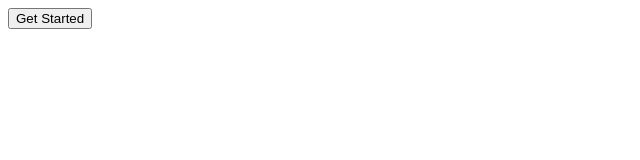
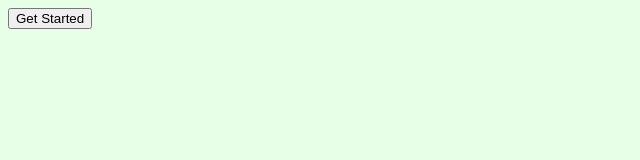
Before and after one commit to azakaria172/mid-term, a plain HTML site: page Mid Part 2/website/index.html in a window 1280 px wide. Shown: the whole page, without its empty margins (0-640 px from the left). Drawn offline with Linux system fonts and the light colour scheme.

Commit message:
color add

```diff
--- a/Mid Part 2/website/index.html
+++ b/Mid Part 2/website/index.html
@@ -5,7 +5,7 @@
     <meta name="viewport" content="width=device-width, initial-scale=1.0">
     <title>Mid JS</title>
 </head>
-<body>
+<body style="background-color: #e6ffe6;">
     <button type="button" onclick="document.location.href = 'page2.html'">Get Started</button>
 </body>
 </html>
```
Also changed, not shown: Mid Part 2/website/page2.html (+1 -1 lines).
